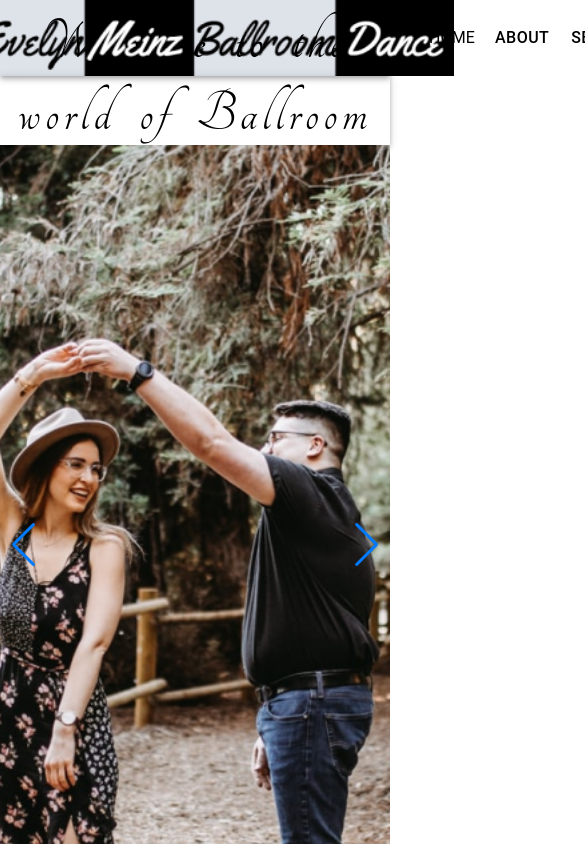
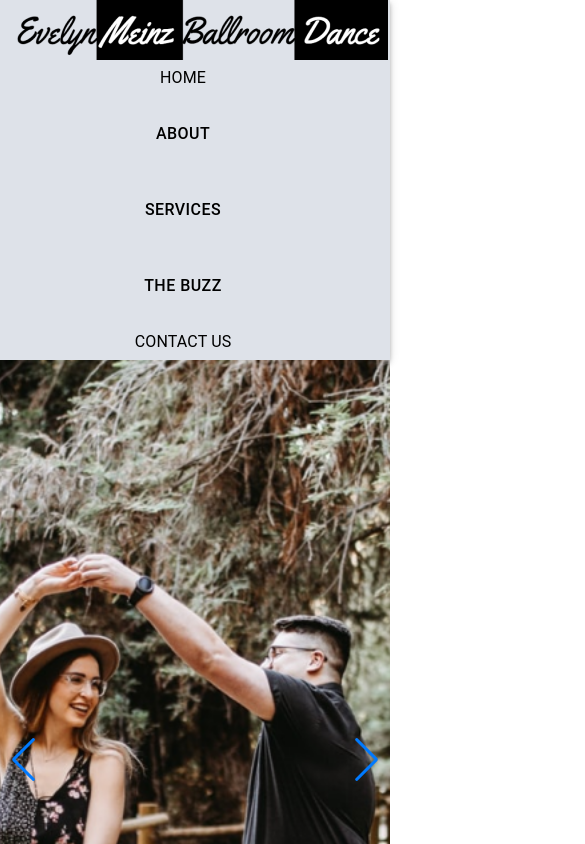
Before and after one commit to th2n10s4u/embd-website, a React (Create React App) app: page / in a window 390 px wide. Shown: the top 844 px of the page, 585 px wide, since content can reach past the window. Built offline with nearby package versions, Linux system fonts and the light colour scheme.

Commit message:
Update Navbar.js
Adding media queries

```diff
--- a/src/assets/components/MainComponents/Navbar.js
+++ b/src/assets/components/MainComponents/Navbar.js
@@ -56,12 +56,24 @@ const ResponsiveAppBar = () => {
   return (
     <Box id="home">
       <AppBar position="static">
-        <Toolbar sx={{ display: "flex", alignItems: "stretch" }} disableGutters>
-          {/* <RouterLink to="/"> */}
+        <Toolbar
+          sx={{
+            display: { xs: "flex", sm: "flex", lg: "flex", xl: "flex" },
+            alignItems: "stretch",
+            flexWrap: "wrap",
+            justifyContent: "center",
+          }}
+          disableGutters
+        >
           <ButtonBase
             component={HashLink}
             to="/"
-            sx={{ display: "flex", alignItems: "stretch", minWidth: "420px" }}
+            sx={{
+              display: "flex",
+              flexDirection: "row",
+              alignItems: "stretch",
+              minWidth: "420px",
+            }}
           >
             <img src={embdLogo} alt="dance logo" />
           </ButtonBase>
@@ -69,9 +81,16 @@ const ResponsiveAppBar = () => {
           <Box
             sx={{
               flexGrow: 1,
-              flexDirection: "row",
+              flexDirection: {
+                xs: "column",
+                sm: "row",
+                md: "row",
+                lg: "row",
+                xl: "row",
+              },
+              mr: 3,
               display: "flex",
-              justifyContent: "space-evenly",
+              justifyContent: "space-around",
             }}
           >
             <Button component={RouterLink} to="/">
@@ -161,8 +180,7 @@ const ResponsiveAppBar = () => {
               component={HashLink}
               to="/Contact#contact"
               sx={{
-                display: "flex",
-                // alignContent: "center",
+                display: { xs: "none", md: "none", lg: "flex" },
                 whiteSpace: "nowrap",
               }}
               variant="extended"
@@ -176,7 +194,11 @@ const ResponsiveAppBar = () => {
         </Toolbar>
       </AppBar>
       <AppBar
-        sx={{ height: "68.5px", justifyContent: "center" }}
+        sx={{
+          height: "68.5px",
+          justifyContent: "center",
+          display: { xs: "none", sm: "none", md: "flex", lg: "flex" },
+        }}
         color="transparent"
         position="static"
       >
```
